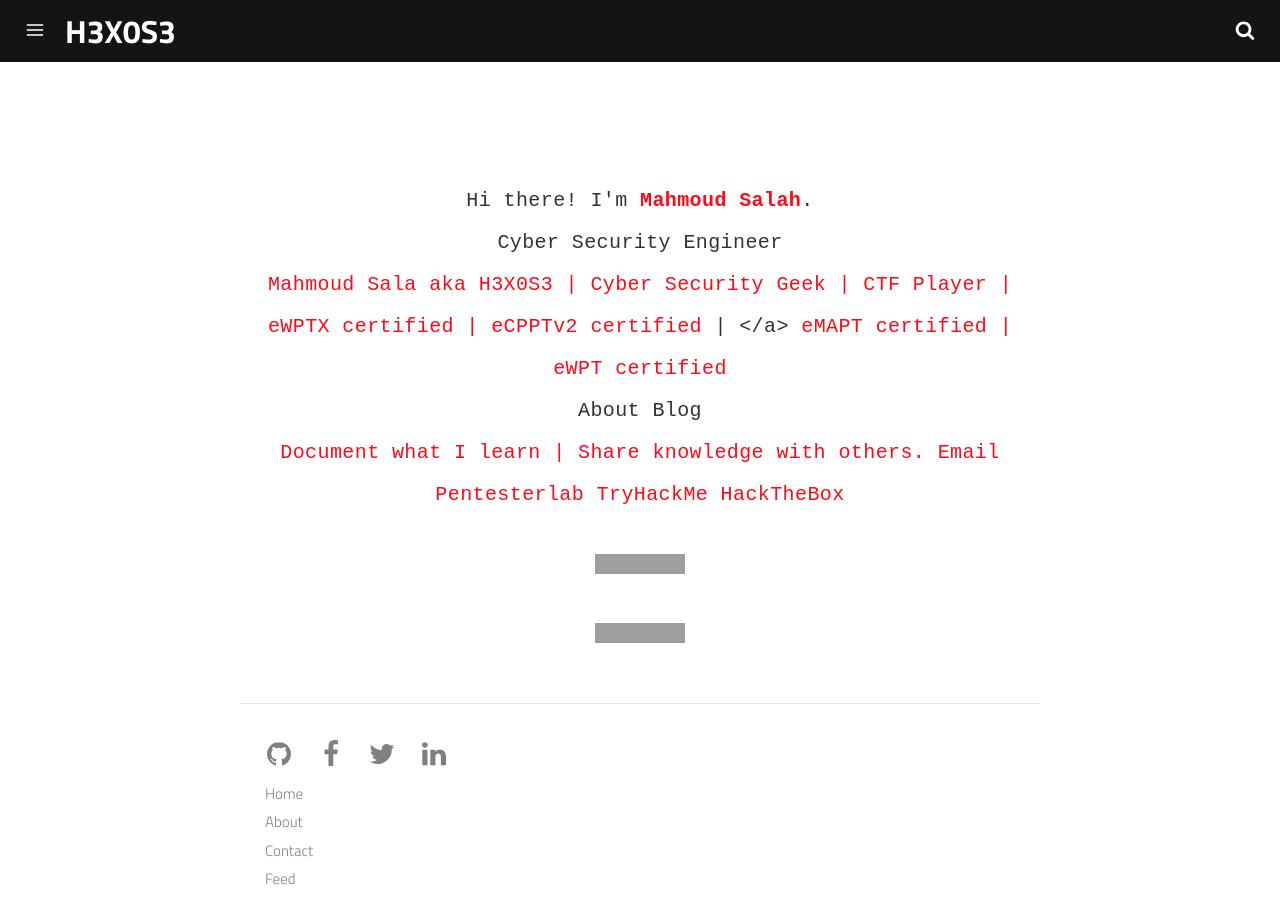
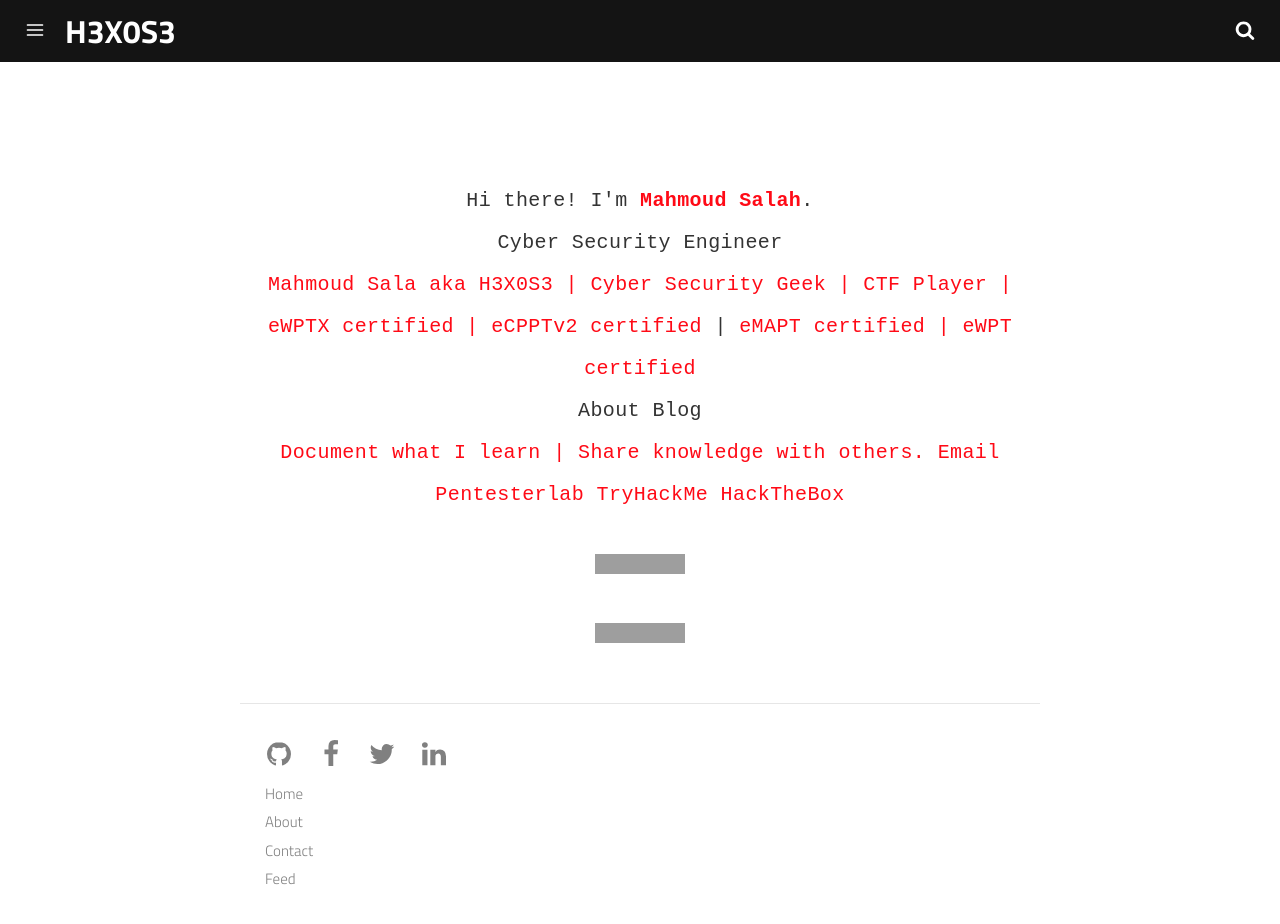
Before and after one commit to H3X0S3/H3X0S3.github.io, a Jekyll site: the page built from pages/about.md, in a window 1280 px wide and 924 px high. Built offline with Jekyll 4.4.1, drawn with Linux system fonts in a browser that asks for light colours; a script that is not in the unit is left out; grey boxes are pictures that could not be loaded.

```diff
--- a/pages/about.md
+++ b/pages/about.md
@@ -11,7 +11,7 @@ menu: true
   <samp>
     Hi there! I'm <b><a rel="nofollow noopener noreferrer" target="_blank" >Mahmoud Salah</a></b>.
     <br>Cyber Security Engineer<br>
-    <a >Mahmoud Sala aka H3X0S3 </a> <a> | </a> <a> Cyber Security Geek </a> <a> | </a> <a> CTF Player </a> <a> | </a> <a> eWPTX certified </a> <a> | </a> <a> eCPPTv2 certified</a> | </a> <a> eMAPT certified</a> <a> | </a> <a> eWPT certified</a>
+    <a >Mahmoud Sala aka H3X0S3 </a> <a> | </a> <a> Cyber Security Geek </a> <a> | </a> <a> CTF Player </a> <a> | </a> <a> eWPTX certified </a> <a> | </a> <a> eCPPTv2 certified </a> | <a> eMAPT certified</a> <a> | </a> <a> eWPT certified</a>
     <br>About Blog<br>
     <a>Document what I learn</a>
     <a> | </a>
```
